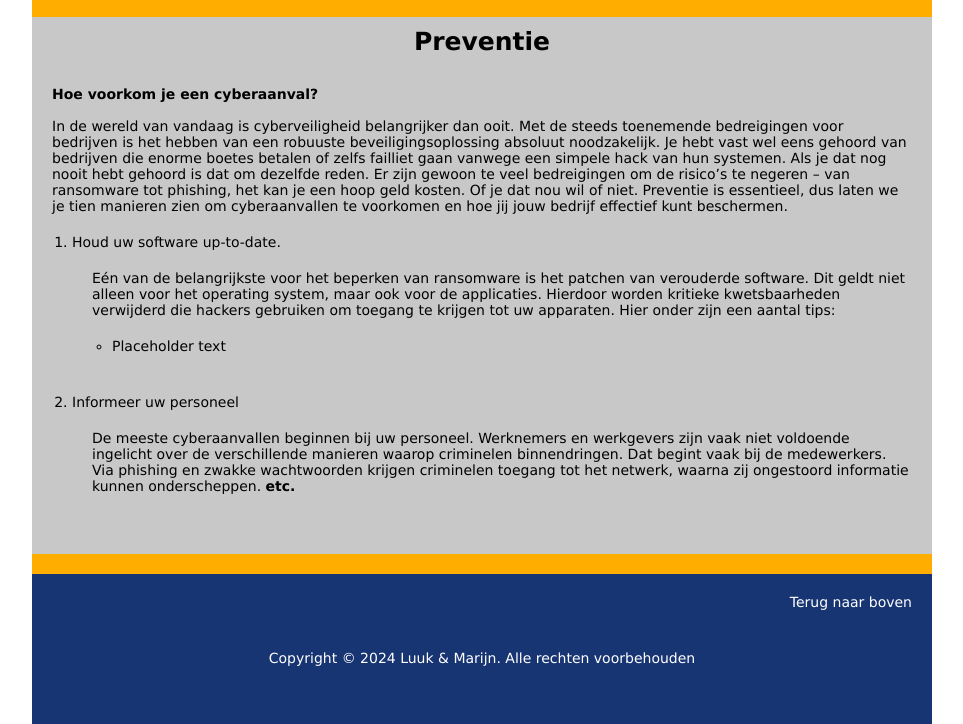
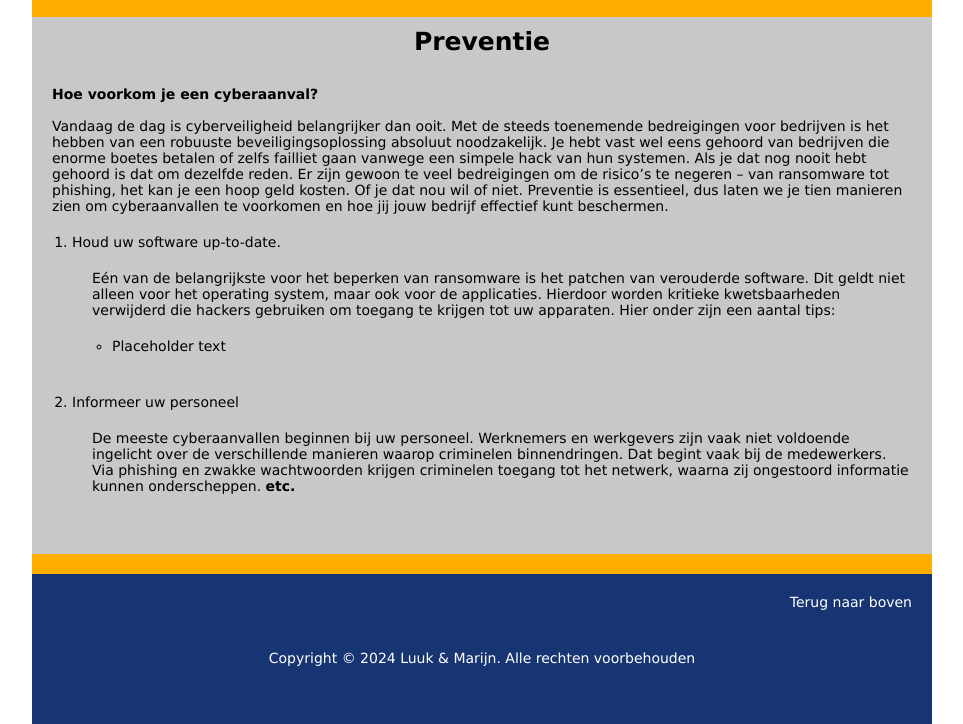
Before and after one commit to Luuk88/2324-html-4vin1-Luuk-Marijn, a plain HTML site: page ONDERWERPEN.html in a window 1280 px wide. Shown: the part 1832-2556 px from the top of the page, without its empty margins (158-1121 px from the left). Drawn offline with Linux system fonts and the light colour scheme.

Commit message:
zinsconstructie

```diff
--- a/ONDERWERPEN.html
+++ b/ONDERWERPEN.html
@@ -169,7 +169,7 @@ hardware waarvoor nog geen oplossing (patch) beschikbaar is.
     <b>Hoe voorkom je een cyberaanval?</b>
     <br>
     <br>
-    In de wereld van vandaag is cyberveiligheid belangrijker dan ooit.
+    Vandaag de dag is cyberveiligheid belangrijker dan ooit.
     Met de steeds toenemende bedreigingen voor bedrijven is het hebben van een robuuste beveiligingsoplossing absoluut noodzakelijk.
     Je hebt vast wel eens gehoord van bedrijven die enorme boetes betalen of zelfs failliet gaan vanwege een simpele hack van hun systemen.
     Als je dat nog nooit hebt gehoord is dat om dezelfde reden.
```
